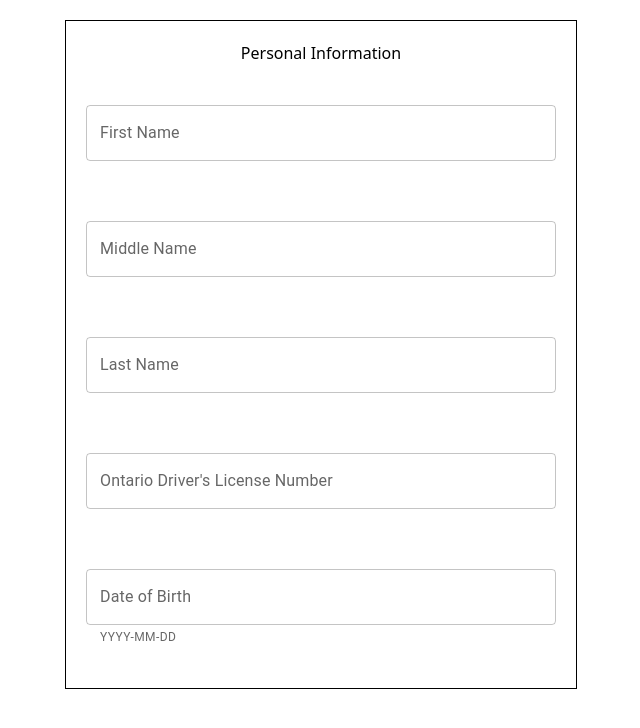
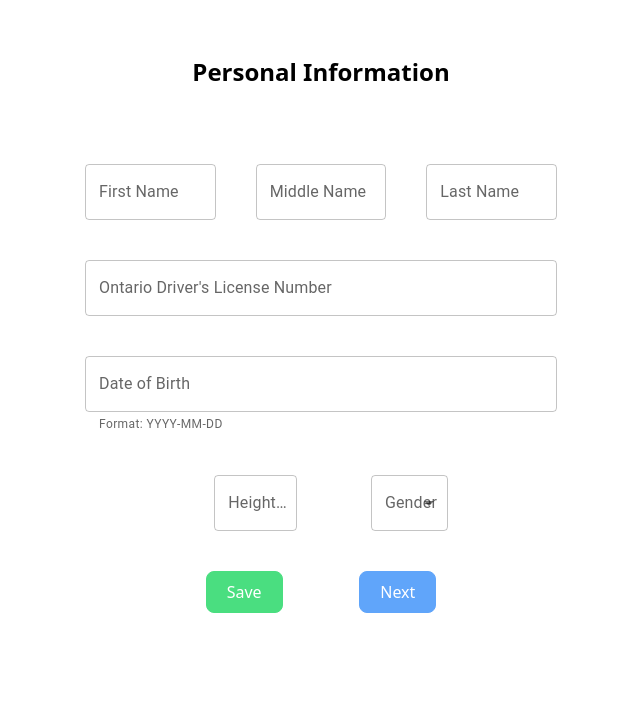
Before and after one commit to LearnerSamuelX/or_frontend, a React (Create React App) app: page /application/1 in a window 1280 px wide. Shown: the top 728 px of the page, without its empty margins (319-959 px from the left). Built offline with nearby package versions, Linux system fonts and the light colour scheme.

Commit message:
main:structure of personal information entry page completed

```diff
--- a/src/App.tsx
+++ b/src/App.tsx
@@ -4,7 +4,7 @@ import './App.css';
 import { BrowserRouter, Routes, Route } from "react-router-dom";
 import Homepage from './pages/Homepage';
 import NotFound from './pages/NotFound';
-import Application from './pages/Application';
+import PersonalInfo from './pages/PersonalInfo';
 
 function App() {
   return (
@@ -13,7 +13,7 @@ function App() {
         <Routes>
           {/* <Route path="/" element={<Home />} /> */}
           <Route path="/" element={<Homepage />} />
-          <Route path="/application/:id" element={<Application />} />
+          <Route path="/application/:id" element={<PersonalInfo />} />
           <Route path="*" element={<NotFound />} />
         </Routes>
       </BrowserRouter>
--- a/src/pages/Application.tsx
+++ /dev/null
@@ -1,32 +0,0 @@
-import { TextField } from '@mui/material';
-import React, { useEffect, useState } from 'react';
-
-
-function Application(): JSX.Element {
-    return (
-        <div className='border border-black flex flex-col w-2/5 mx-auto mt-5'>
-            <div className='m-5'>
-                <h1>Personal Information</h1>
-            </div>
-            <div>
-                <div className='mb-5 p-5'>
-                    <TextField label="First Name" variant="outlined" fullWidth />
-                </div>
-                <div className='mb-5 p-5'>
-                    <TextField label="Middle Name" variant="outlined" fullWidth />
-                </div>
-                <div className='mb-5 p-5'>
-                    <TextField label="Last Name" variant="outlined" fullWidth />
-                </div>
-                <div className='mb-5 p-5'>
-                    <TextField label="Ontario Driver's License Number" variant="outlined" fullWidth />
-                </div>
-                <div className='mb-5 p-5'>
-                    <TextField label="Date of Birth" variant="outlined" fullWidth helperText="YYYY-MM-DD" />
-                </div>
-            </div>
-        </div>
-    )
-}
-
-export default Application
--- a/src/pages/Homepage.tsx
+++ b/src/pages/Homepage.tsx
@@ -21,7 +21,7 @@ function Homepage(): JSX.Element {
 
     return (
         <div>
-            <div className='p-9 text-2xl m-5'>
+            <div className='p-9 text-2xl m-5 font-bold'>
                 <h1>Ontario Driver's License Application</h1>
             </div>
             <div className='border border-black p-9 mx-auto my-5 w-2/5'>
--- /dev/null
+++ b/src/pages/PersonalInfo.tsx
@@ -0,0 +1,58 @@
+import { TextField, FormControl, InputLabel, MenuItem } from '@mui/material';
+import Select, { SelectChangeEvent } from '@mui/material/Select';
+import React, { useEffect, useState } from 'react';
+
+
+function PersonalInfo(): JSX.Element {
+    return (
+        <div className='flex flex-col w-2/5 mx-auto'>
+            <div className='p-9 text-2xl m-5 font-bold'>
+                <h1>Personal Information</h1>
+            </div>
+            <div>
+                <div className='flex flex-row'>
+                    <div className='p-5'>
+                        <TextField label="First Name" variant="outlined" fullWidth />
+                    </div>
+                    <div className='p-5'>
+                        <TextField label="Middle Name" variant="outlined" fullWidth />
+                    </div>
+                    <div className='p-5'>
+                        <TextField label="Last Name" variant="outlined" fullWidth />
+                    </div>
+                </div>
+                <div className='p-5'>
+                    <TextField label="Ontario Driver's License Number" variant="outlined" fullWidth />
+                </div>
+                <div className='p-5'>
+                    <TextField label="Date of Birth" variant="outlined" fullWidth helperText="Format: YYYY-MM-DD" />
+                </div>
+                <div className='flex flex-row w-3/5 mx-auto'>
+                    <div className='m-auto p-5 w-2/5'>
+                        <TextField label="Height (cm)" variant="outlined" fullWidth />
+                    </div>
+                    <div className='m-auto py-5 w-1/4'>
+                        <FormControl fullWidth>
+                            <InputLabel>Gender</InputLabel>
+                            <Select label="Gender">
+                                <MenuItem value={"M"}>Male</MenuItem>
+                                <MenuItem value={"F"}>Female</MenuItem>
+                                <MenuItem value={"X"}>X</MenuItem>
+                            </Select>
+                        </FormControl>
+                    </div>
+                </div>
+                <div className='flex flex-row mt-5 mx-auto w-3/5'>
+                    <div className='border border-green-400 rounded-lg bg-green-400 w-1/4 mx-auto text-base p-2 cursor-pointer'>
+                        <p className='text-white'>Save</p>
+                    </div>
+                    <div className='border border-blue-400 rounded-lg bg-blue-400 w-1/4 mx-auto text-base p-2 cursor-pointer'>
+                        <p className='text-white'>Next</p>
+                    </div>
+                </div>
+            </div>
+        </div >
+    )
+}
+
+export default PersonalInfo
```
